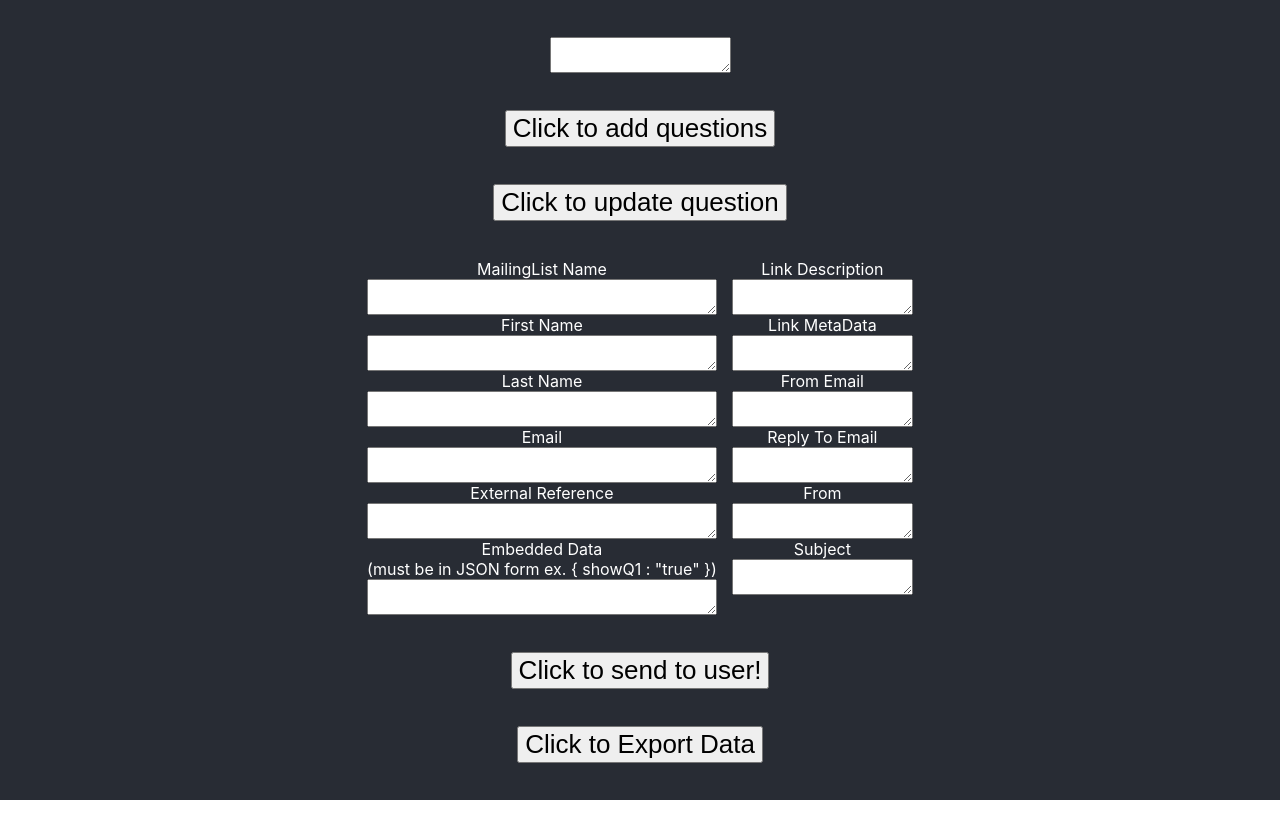
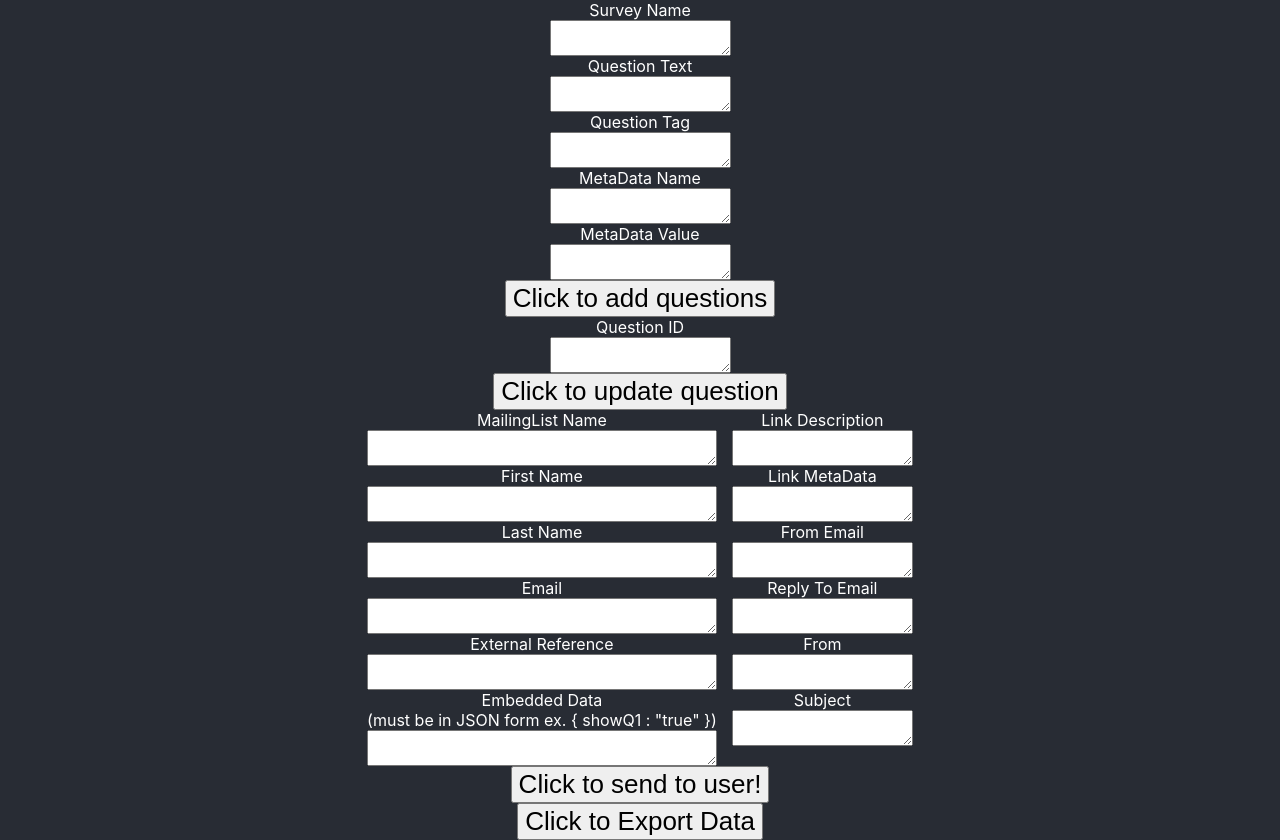
Before and after one commit to kcalva/Qualtrics-Generator, a React (Create React App) app: page / in a window 1280 px wide. Before the commit the page ends 800 px from the top, so only its background shows below. Built offline with nearby package versions, Linux system fonts and the light colour scheme.

Commit message:
added questions dynamically by added certain text fields and also updated the logic for updating the questions

```diff
--- a/src/Components/CreateQuestions.js
+++ b/src/Components/CreateQuestions.js
@@ -1,5 +1,4 @@
-import React from 'react'
-import { useState } from 'react'
+import React, { useState } from 'react'
 import ExportData from './ExportData'
 import SendUser from './SendUser'
 import UpdateQuestion from './UpdateQuestion'
@@ -7,12 +6,15 @@ import UpdateQuestion from './UpdateQuestion'
 const CreateQuestions = (props)=> {
     const [surveyName, setSurveyName] = useState('')
     const [surveyID, setSurveyID] = useState()
-    const [questionID, setQuestionID] = useState()
-    // const [questionData, setQuestionData] = useState()
+    const [questionText, setQuestionText] = useState('')
+    const [exportTag, setExportTag] = useState('')
+    const [leftOperand, setLeftOperand] = useState('')
+    const [rightOperand, setRightOperand] = useState('')
+    const[questionIDList, setQuestionIDList] = useState([])
 
     const initialQuestionData = JSON.stringify({
-        "QuestionText": "I am treated with respect at work",
-        "DataExportTag": "Q1",
+        "QuestionText": questionText,
+        "DataExportTag": exportTag,
         "QuestionType": "MC",
         "Selector": "SAHR",
         "SubSelector": "TX",
@@ -20,7 +22,7 @@ const CreateQuestions = (props)=> {
             "QuestionDescriptionOption": "UseText",
             "LabelPosition": "BELOW"
         },
-        "QuestionDescription": "I am treated with respect at work",
+        "QuestionDescription": questionText,
         "Choices": {
             "1": {
                 "Display": "Strongly disagree"
@@ -55,7 +57,6 @@ const CreateQuestions = (props)=> {
         "Language": [],
         "NextChoiceId": 6,
         "NextAnswerId": 1,
-        "QuestionID": "QID1",
         "DataVisibility": {
             "Private": false,
             "Hidden": false
@@ -64,18 +65,18 @@ const CreateQuestions = (props)=> {
             "0": {
                 "0": {
                     "LogicType": "EmbeddedField",
-                    "LeftOperand": "Q1",
+                    "LeftOperand": leftOperand,
                     "Operator": "EqualTo",
-                    "RightOperand": "1",
+                    "RightOperand": rightOperand,
                     "Type": "Expression",
-                    "Description": "<span class=\"ConjDesc\">If</span>  <span class=\"LeftOpDesc\">Q1</span> <span class=\"OpDesc\">Is Equal to</span> <span class=\"RightOpDesc\"> 1 </span>"
+                    "Description": "<span class=\"ConjDesc\">If</span>  <span class=\"LeftOpDesc\">"+leftOperand+"</span> <span class=\"OpDesc\">Is Equal to</span> <span class=\"RightOpDesc\">" + rightOperand +"</span>"
                 },
                 "Type": "If"
             },
             "Type": "BooleanExpression",
             "inPage": false
         },
-        "QuestionText_Unsafe": "I am treated with respect at work"
+        "QuestionText_Unsafe": questionText
     })
 
     const createSurvey = async (params) => {
@@ -140,18 +141,27 @@ const CreateQuestions = (props)=> {
         const res = await fetch(`https://iad1.qualtrics.com/API/v3/survey-definitions/${newSurveyId}/questions`, questionRequestOptions)
         const questionObj =  await res.json()
         console.log('Question created')
-        setQuestionID(questionObj.result.QuestionID)
-        // setQuestionData(initialQuestionData)
+        setQuestionIDList((prevState)=>[...prevState, questionObj.result.QuestionID])
+        console.log(questionIDList)
     }
 
     return (
         <>
+            <label>Survey Name</label>
             <textarea value={surveyName} onChange={(e)=>{setSurveyName(e.target.value)}}/>
+            <label>Question Text</label>
+            <textarea value={questionText} onChange={(e)=>{setQuestionText(e.target.value)}}/>
+            <label>Question Tag</label>
+            <textarea value={exportTag} onChange={(e)=>{setExportTag(e.target.value)}}/>
+            <label>MetaData Name</label>
+            <textarea value={leftOperand} onChange={(e)=>{setLeftOperand(e.target.value)}}/>
+            <label>MetaData Value</label>
+            <textarea value={rightOperand} onChange={(e)=>{setRightOperand(e.target.value)}}/>
             <button onClick={()=>{createQuestion({surveyName})}} className='Button'>
                 Click to add questions
             </button>
 
-            <UpdateQuestion myHeaders={props.myHeaders} surveyID={surveyID} questionID={questionID} questionData={initialQuestionData} createQuestion={createQuestion}/>
+            <UpdateQuestion myHeaders={props.myHeaders} surveyID={surveyID} questionIDList={questionIDList} questionData={initialQuestionData} createQuestion={createQuestion}/>
             <SendUser myHeaders={props.myHeaders} surveyID={surveyID}/>
             <ExportData myHeaders={props.myHeaders} surveyID={surveyID}/>
         </>
--- a/src/Components/UpdateQuestion.js
+++ b/src/Components/UpdateQuestion.js
@@ -1,18 +1,14 @@
-import React from 'react'
+import React, { useState } from 'react'
 
 const UpdateQuestion = (props) => {
-    const getQuestionId = () =>{
-        if(props.questionID === undefined){
-            console.log('questionID not defined: creating question... ')
-            props.createQuestion()
-        }
-    }
+    const [questionID, setQuestionID] = useState('')
 
+    const updateQuestion = async (params) => {
+        console.log('surveyID in update question ', props.surveyID)
+        console.log('questionId list in upadte questions ', props.questionIDList)
 
-  const updateQuestion = async () => {
-    console.log('surveyID in update question ', props.surveyID)
-
-    getQuestionId()
+        const qid = props.questionIDList.find((id)=>id === params.questionID)
+        console.log('id found ', qid)
 
         const updateRequestOptions = {
             method: 'PUT',
@@ -21,15 +17,21 @@ const UpdateQuestion = (props) => {
             redirect: 'follow'
         }
 
-    const res = await fetch(`https://iad1.qualtrics.com/API/v3/survey-definitions/${props.surveyID}/questions/${props.questionID}`, updateRequestOptions)
+        if(qid === undefined){
+            props.createQuestion()
+        }
+        else{
+            const res = await fetch(`https://iad1.qualtrics.com/API/v3/survey-definitions/${props.surveyID}/questions/${params.questionID}`, updateRequestOptions)
             const updateObj = await res.json()
             console.log('updateObj ', updateObj)
-
+        }
     }
 
     return (
         <>
-        <button onClick={updateQuestion} className='Button'>
+            <label>Question ID</label>
+            <textarea value={questionID} onChange={(e)=>{setQuestionID(e.target.value)}}/>
+            <button onClick={()=>{updateQuestion({questionID})}} className='Button'>
                 Click to update question
             </button>
         </>
```
Lines whose indentation alone changed are shown as unchanged.
